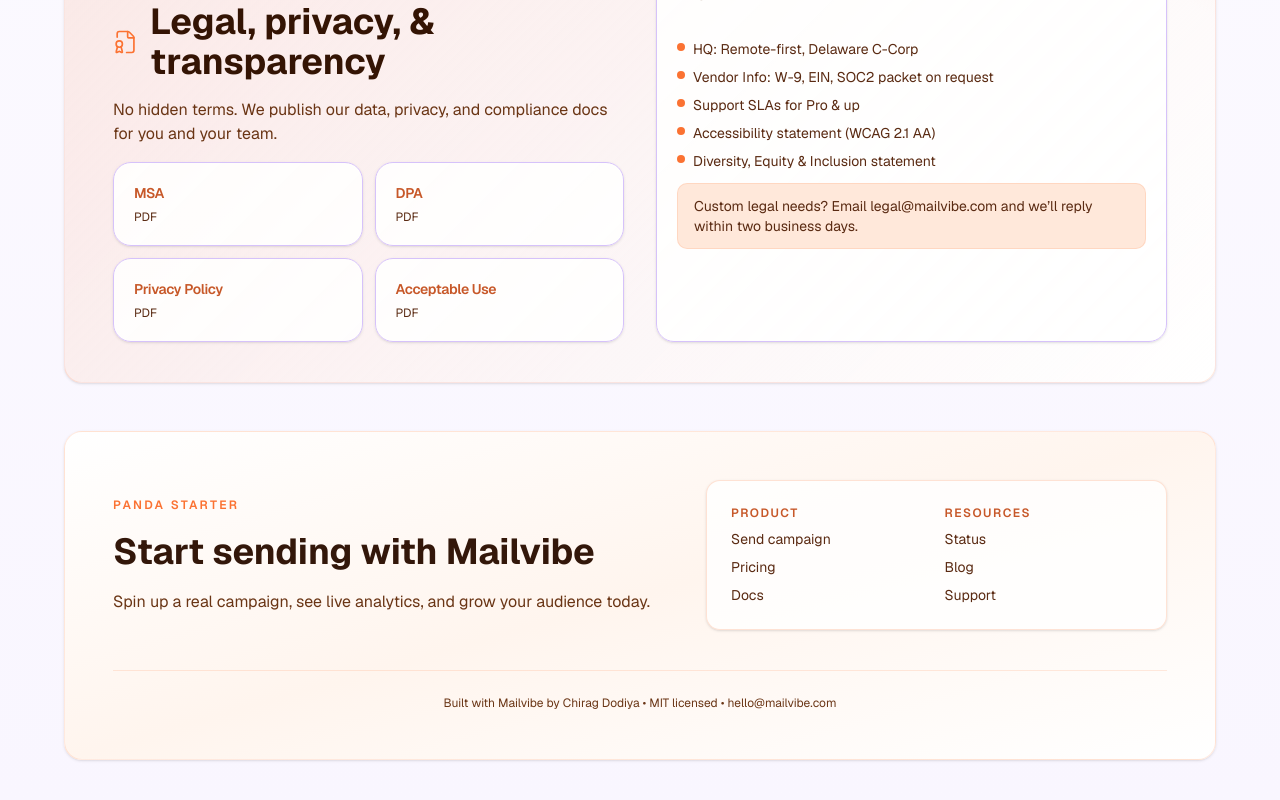
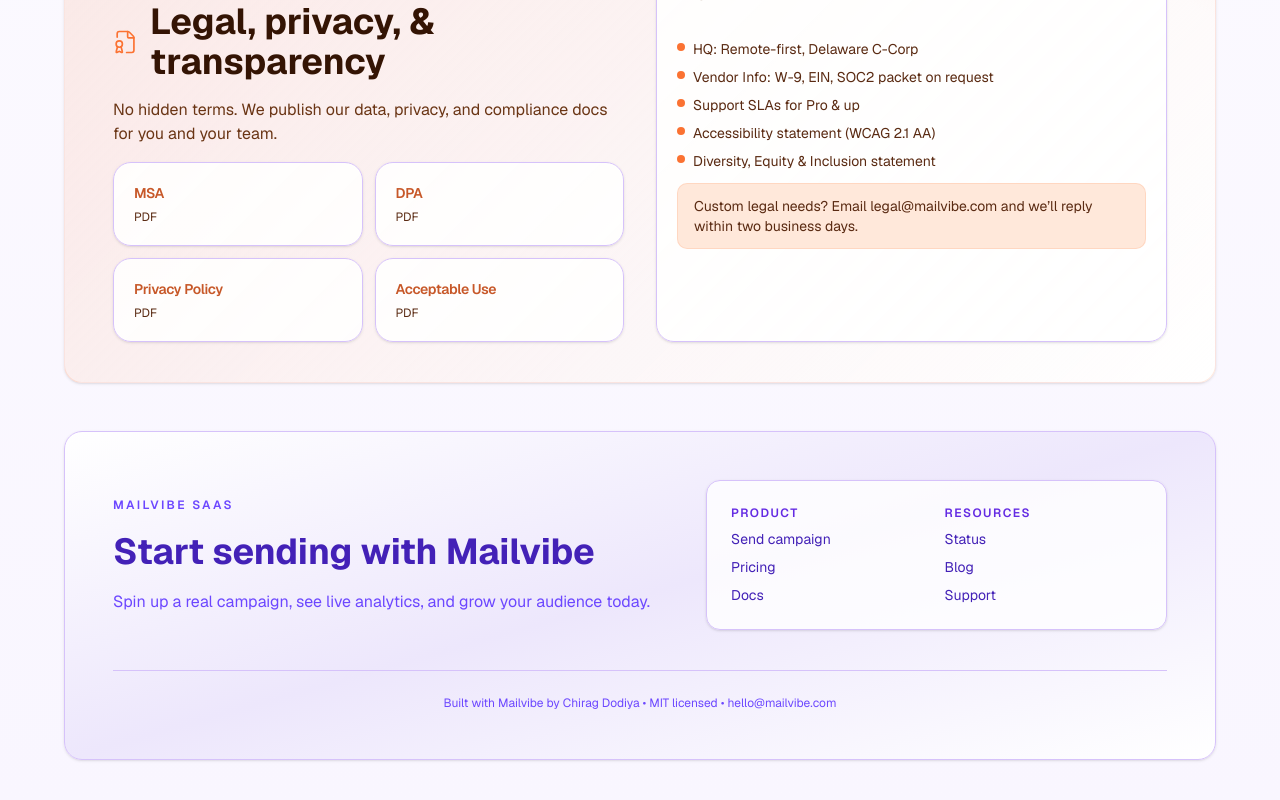
Before and after one commit to chiragbidx/next-portal-fxt, a Next.js app: page / in a window 1280 px wide. Shown: the part 4650-5450 px from the top of the page. Built offline with nearby package versions, Linux system fonts and the light colour scheme.

Commit message:
CtaSection: full update for Mailvibe palette and language

```diff
--- a/components/home/CtaSection.tsx
+++ b/components/home/CtaSection.tsx
@@ -5,37 +5,37 @@
   return (
     <section
       id="cta"
-      className="rounded-2xl border border-[#fb7232]/15 bg-gradient-to-br from-white via-[#fff5ee] to-white px-6 py-12 text-[#33170a] shadow-sm sm:px-12 animate-section hover-lift"
+      className="rounded-2xl border border-[#d6c2fa] bg-gradient-to-br from-white via-[#ede7fc] to-white px-6 py-12 text-[#4321b7] shadow-sm sm:px-12 animate-section hover-lift"
     >
       <div className="grid gap-10 sm:grid-cols-[1.2fr_1fr] sm:items-center">
         <div className="space-y-4">
-          <p className="text-xs font-semibold uppercase tracking-[0.2em] text-[#fb7232]">Panda starter</p>
+          <p className="text-xs font-semibold uppercase tracking-[0.2em] text-[#6c47ff]">Mailvibe SaaS</p>
           <h2 className="text-3xl font-bold leading-tight sm:text-4xl">{content.title}</h2>
-          <p className="text-base text-[#6a3515]">
+          <p className="text-base text-[#6c47ff]">
             {content.blurb}
           </p>
         </div>
 
-        <div className="grid gap-4 rounded-xl border border-[#fb7232]/20 bg-white/80 p-6 text-sm shadow-sm sm:grid-cols-2">
+        <div className="grid gap-4 rounded-xl border border-[#d6c2fa] bg-white/80 p-6 text-sm shadow-sm sm:grid-cols-2">
           <div className="space-y-2">
-            <p className="text-xs font-semibold uppercase tracking-[0.12em] text-[#c75829]">Product</p>
+            <p className="text-xs font-semibold uppercase tracking-[0.12em] text-[#642be3]">Product</p>
             {content.productLinks.map((item) => (
-              <a key={item.label} className="block text-[#5a2a12] transition hover:text-[#fb7232]" href={item.href}>
+              <a key={item.label} className="block text-[#4321b7] transition hover:text-[#6c47ff]" href={item.href}>
                 {item.label}
               </a>
             ))}
           </div>
           <div className="space-y-2">
-            <p className="text-xs font-semibold uppercase tracking-[0.12em] text-[#c75829]">Resources</p>
+            <p className="text-xs font-semibold uppercase tracking-[0.12em] text-[#642be3]">Resources</p>
             {content.resourceLinks.map((item) => (
-              <a key={item.label} className="block text-[#5a2a12] transition hover:text-[#fb7232]" href={item.href}>
+              <a key={item.label} className="block text-[#4321b7] transition hover:text-[#6c47ff]" href={item.href}>
                 {item.label}
               </a>
             ))}
           </div>
         </div>
       </div>
-      <div className="mt-10 flex justify-center border-t border-[#fb7232]/15 pt-6 text-center text-xs text-[#6a3515]">
+      <div className="mt-10 flex justify-center border-t border-[#d6c2fa] pt-6 text-center text-xs text-[#6c47ff]">
         <span>{content.footer}</span>
       </div>
     </section>
```
